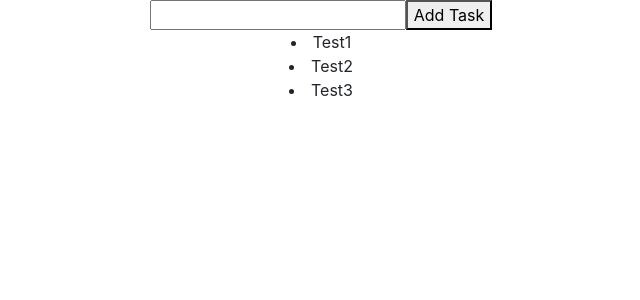
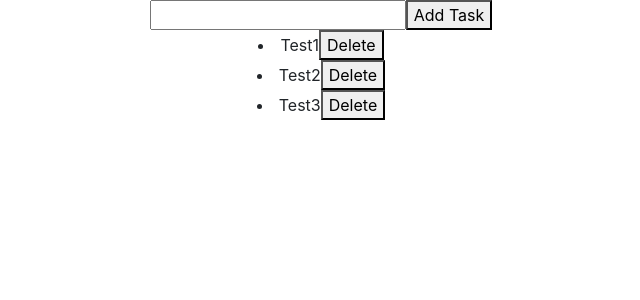
Before and after one commit to Mikirtumov/React-Todo, a React (Create React App) app: page / in a window 1280 px wide. Shown: the top 300 px of the page, without its empty margins (319-959 px from the left). Built offline with nearby package versions, Linux system fonts and the light colour scheme.

Commit message:
added onTaskDelete button

```diff
--- a/src/App.js
+++ b/src/App.js
@@ -13,9 +13,13 @@ const initialTodos = [
 function App() {
 
     const onCreateTodos = (task) => {
-        console.log('App ' + task);
+
         const updatedTodos = [...todos];
         updatedTodos.push({id: Math.random(), name: task, done: false});
+        setTodos(updatedTodos);
+    }
+    const onTaskDelete = (id) => {
+        const updatedTodos = todos.filter(el => el.id !== id);
         setTodos(updatedTodos);
     }
 
@@ -25,7 +29,7 @@ function App() {
     return (
         <div className="App">
             <TodoCreateForm onCreateTodos={onCreateTodos}/>
-            <TodoList todos={todos}/>
+            <TodoList todos={todos} onTaskDelete={onTaskDelete}/>
         </div>
     );
 }
--- a/src/TodoCreateForm.js
+++ b/src/TodoCreateForm.js
@@ -5,7 +5,6 @@ function TodoCreateForm(props) {
     const [task, setTask] = useState('')
 
     const addTask = () => {
-        console.log(task);
         props.onCreateTodos(task);
         setTask('')
     }
--- a/src/TodoList.js
+++ b/src/TodoList.js
@@ -7,7 +7,9 @@ function TodoList(props) {
     return (
         <div>
             {
-                props.todos.map(el => <li key={el.id}>{el.name}</li>)
+                props.todos.map(el => <li key={el.id}>{el.name}
+                <button onClick={() => props.onTaskDelete(el.id)}>Delete</button>
+                </li>)
             }
         </div>
     );
```
